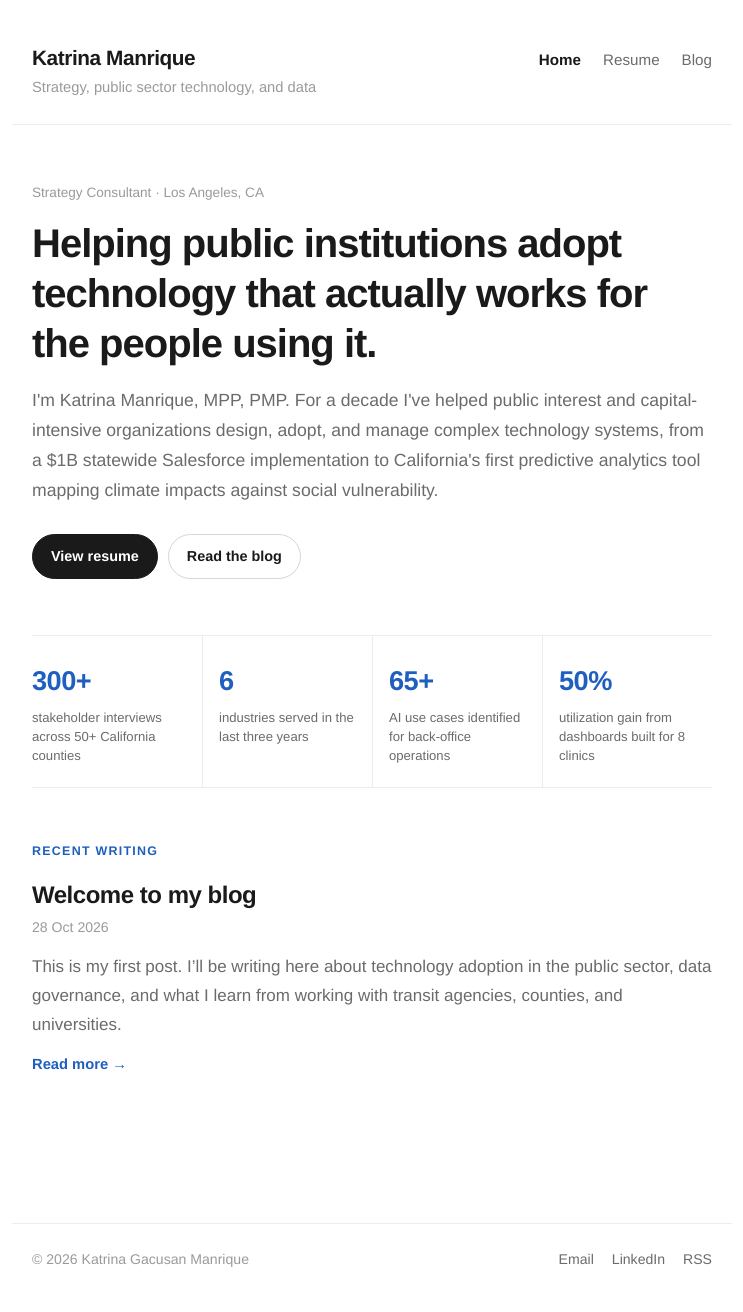
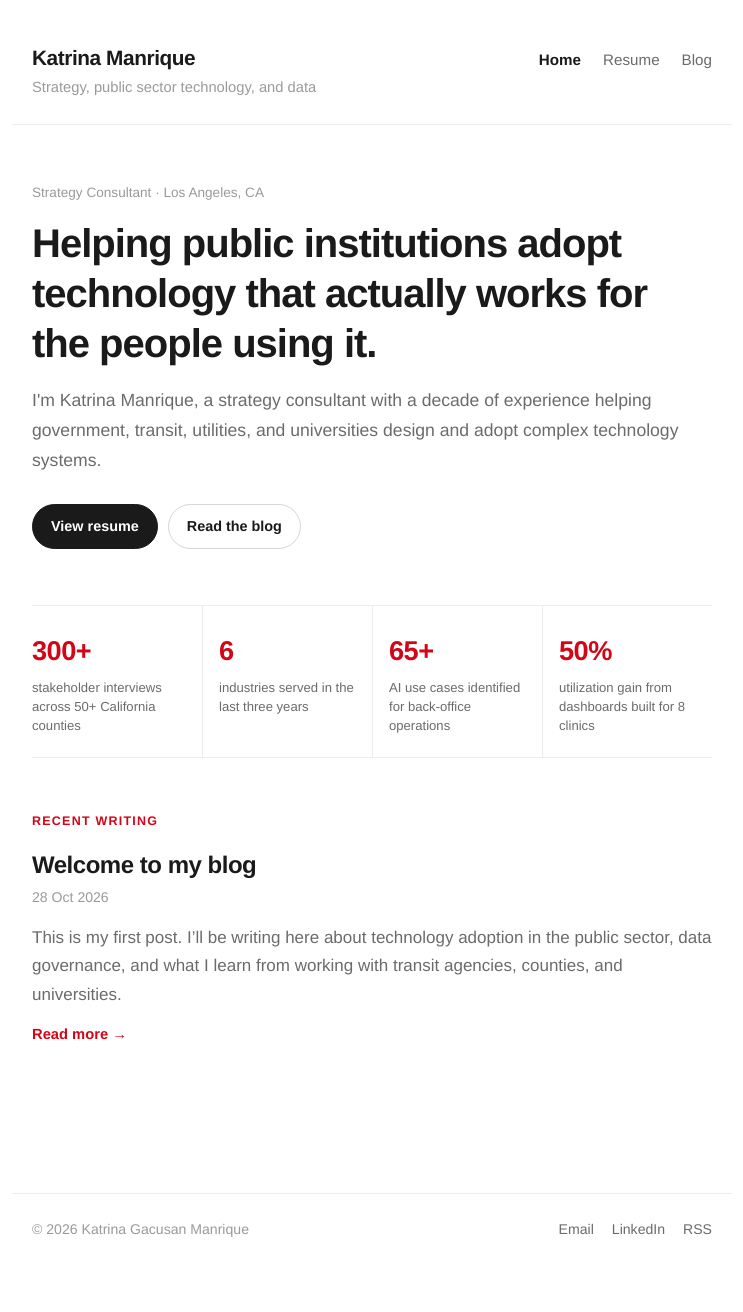
Before and after one commit to kgmanriq/kgmanriq.github.io, a Jekyll site: the page built from index.html, in a window 1280 px wide. Shown: the whole page, without its empty margins (268-1011 px from the left). Built offline with Jekyll 4.4.1, drawn with Linux system fonts in a browser that asks for light colours; after the commit the page ends 1282 px from its top, so only the background shows below that.

Commit message:
Use red accent and shorten home intro
Co-Authored-By: Claude Opus 5.5 <noreply@anthropic.com>
Claude-Session: https://claude.ai/code/session_01EuuEgRVzQ3seSDn6GstdDW

```diff
--- a/assets/css/style.css
+++ b/assets/css/style.css
@@ -4,8 +4,8 @@
   --muted: #6b6b6b;
   --faint: #9a9a9a;
   --line: #ececec;
-  --accent: #1f5fbf;
-  --accent-soft: #eef3fb;
+  --accent: #d30516;
+  --accent-soft: #fdeced;
   --font: "Helvetica Neue", Helvetica, Arial, sans-serif;
 }
 
--- a/index.html
+++ b/index.html
@@ -5,7 +5,7 @@ title: Home
 <section class="hero">
   <p class="eyebrow">Strategy Consultant · {{ site.location }}</p>
   <h1>Helping public institutions adopt technology that actually works for the people using it.</h1>
-  <p class="lede">I'm Katrina Manrique, MPP, PMP. For a decade I've helped public interest and capital-intensive organizations design, adopt, and manage complex technology systems, from a $1B statewide Salesforce implementation to California's first predictive analytics tool mapping climate impacts against social vulnerability.</p>
+  <p class="lede">I'm Katrina Manrique, a strategy consultant with a decade of experience helping government, transit, utilities, and universities design and adopt complex technology systems.</p>
   <p class="actions">
     <a class="button" href="{{ '/resume/' | relative_url }}">View resume</a>
     <a class="button ghost" href="{{ '/blog/' | relative_url }}">Read the blog</a>
```
